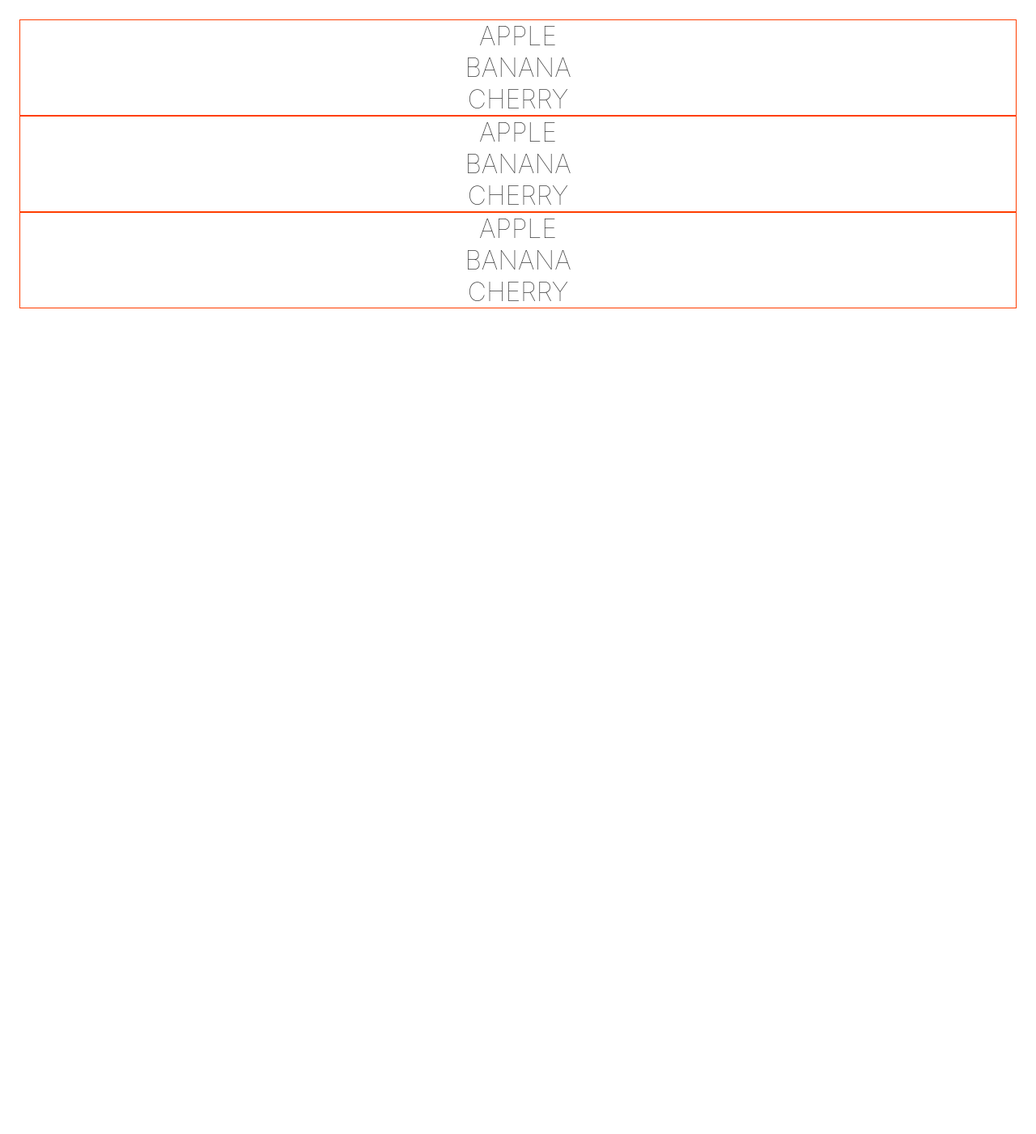
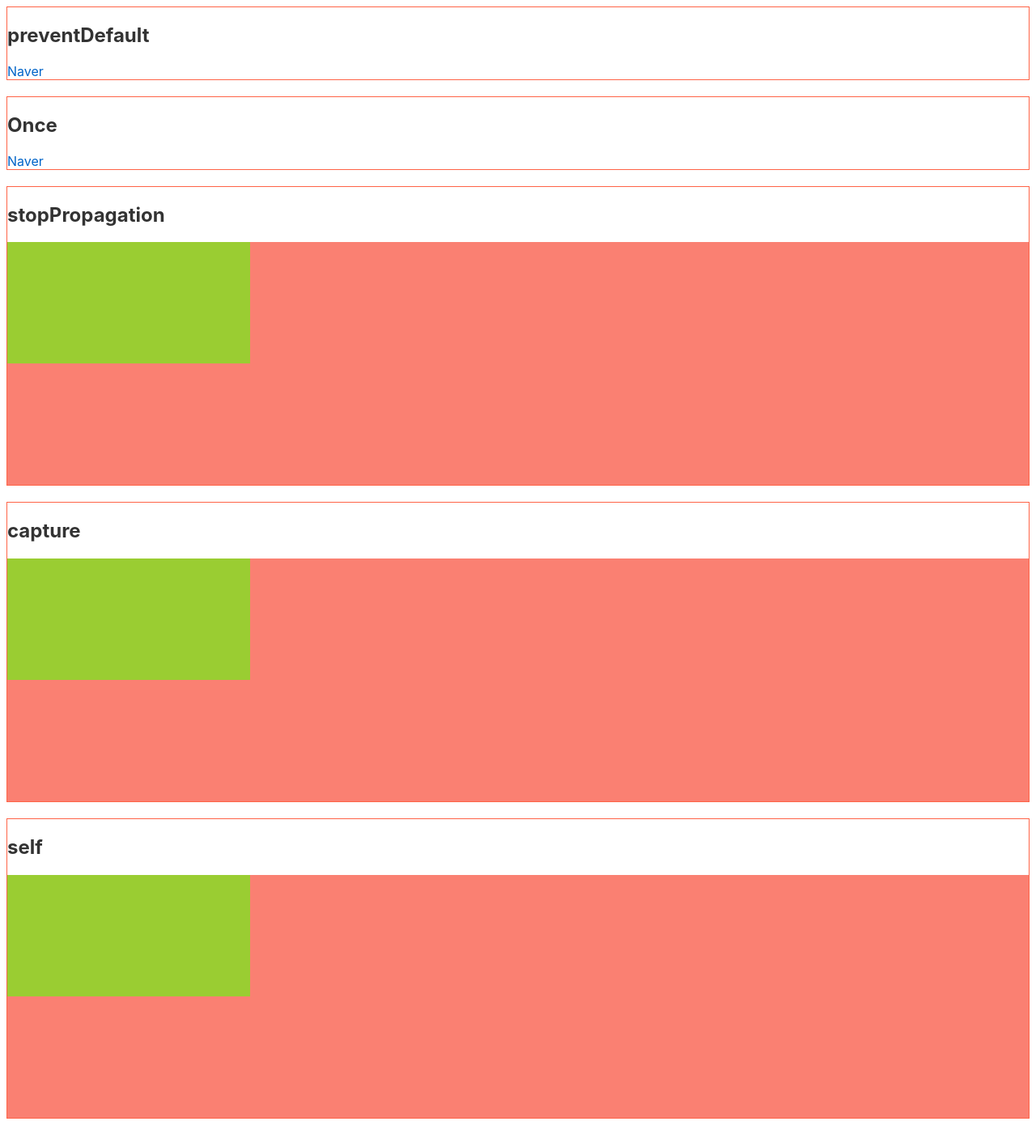
Before and after one commit to HongKeunAhn/Svelte, a Svelte app: page / in a window 1280 px wide. Shown: the top 1401 px of the page at 81% size. Before the commit the page ends 800 px from the top, so only its background shows below. Built offline with nearby package versions, Linux system fonts and the light colour scheme.

Commit message:
인라인 이벤트 핸들러 별도 파일로 분리

```diff
--- a/src/App.svelte
+++ b/src/App.svelte
@@ -1,67 +1,98 @@
 <script>
-import { each } from "svelte/internal";
+	function clickHandler(event) {
+		// console.log(event.target);
+		console.log(event.currentTarget);
+	}
 
+	function wheelHandler(event) {
+		console.log(event);
+	}
 
-	let fruits = [
-		{ id: '1', name: 'Apple' },
-		{ id: '2', name: 'Banana' },
-		{ id: '3', name: 'Cherry' },
-	];
-
-	function assign(fruit) {
-
-	fruit.name += '!';
-	fruits = fruits;
-	// $$invalidate(0. fruits);
-	}
 </script>
 
-<main>
 <section>
-		{#each fruits as fruit }
-			<div on:click={() => assign(fruit)}>
-				{fruit.name}
-			</div>
-		{/each}
+	<!-- 기본 동작 방지 -->
+	<!-- el.addEventListener('click', e => e.preventDefault()) -->
+	<h2>preventDefault</h2>
+	<a href="https://naver.com"
+		target="_blank"
+		on:click|preventDefault={clickHandler}>
+		Naver
+	</a>
 </section>
 
 <section>
-		{#each fruits as fruit (fruit.id) }
-			<div on:click={() => fruit.name += '!'}>
-				{fruit.name}
-			</div>
-		{/each}
-		<!-- $$invalidate(0, each_value_1[fruit_index].name += "!")  -->
+	<!-- 최초 실행 후 핸들러 삭제 -->
+	<h2>Once</h2>
+	<a href="https://naver.com"
+		target="_blank"
+		on:click|preventDefault|once={clickHandler}>
+		Naver
+	</a>
 </section>
 
 <section>
-		{#each fruits as {id, name} (id) }
-			<div on:click={() => name += '!'}>
-				{name}
+	<!-- 이벤트 버블링 방지 -->
+	<!-- el.addEventListener('click', e => e.stopPropagation()) -->
+	<h2>stopPropagation</h2>
+	<div class="parent" on:click={clickHandler}>
+		 <div class="child" on:click|stopPropagation={clickHandler}></div>
 	</div>
-		{/each}
-		<!-- $$invalidate(0, each_value_1[fruit_index].name += "!")  -->
 </section>
-</main>
+
+<section>
+	<!-- 이벤트 캡처링에서 핸들러 실행 -->
+	<!-- el.addEventListener('click', e => {}, true) -->
+	<!-- el.addEventListener('click', e => {}, {capture: true}) -->
+	<h2>capture</h2>
+	<!-- child를 클릭하면 parent가 먼저 console에 출력 -->
+	<div class="parent" on:click|capture={clickHandler}>
+		 <div class="child" on:click={clickHandler}></div>
+	</div>
+</section>
+
+<section>
+	<!-- event의 target과 currentTarget이 일치하는 경우 핸들러 실행 -->
+	<h2>self</h2>
+	<!-- self: 자기 자신을 명확하게 클릭했을 때만 실행 event.target = event.currentTarget -->
+	<div class="parent" on:click|self={clickHandler}>
+		 <div class="child"></div>
+	</div>
+</section>
+
+<section>
+	<!-- 이벤트 처리를 완료하지 않고도 기본 속도로 화면을 스크롤 -->
+	<!-- el.addEventListener('wheel', e => {}, {passive: true}) -->
+	<h2>passive</h2>
+	<div class="parent wheel" on:wheel|passive={wheelHandler}>
+		 <div class="child"></div>
+	</div>
+</section>
+
 
 <style>
-	main {
-		text-align: center;
-		padding: 1em;
-		max-width: 240px;
-		margin: 0 auto;
+	section {
+		border: 1px solid tomato;
+		margin-bottom: 20px;
 	}
 
-	section {
-		border: 1px solid #ff3e00;
-		text-transform: uppercase;
-		font-size: 2rem;
-		font-weight: 100;
+	.parent {
+		width: 100%;
+		height: 300px;
+		background-color: salmon;
 	}
 
-	@media (min-width: 640px) {
-		main {
-			max-width: none;
+	.child {
+		width: 300px;
+		height: 150px;
+		background-color: yellowgreen;
 	}
+
+	.wheel.parent {
+		overflow: auto;
+	}
+
+	.wheel .child {
+	height: 1000px;
 	}
 </style>
--- /dev/null
+++ b/src/InlineEventHandler.svelte
@@ -0,0 +1,67 @@
+<script>
+    import { each } from "svelte/internal";
+
+
+        let fruits = [
+            { id: '1', name: 'Apple' },
+            { id: '2', name: 'Banana' },
+            { id: '3', name: 'Cherry' },
+        ];
+
+        function assign(fruit) {
+
+        fruit.name += '!';
+        fruits = fruits;
+        // $$invalidate(0. fruits);
+        }
+    </script>
+
+    <main>
+        <section>
+            {#each fruits as fruit }
+                <div on:click={() => assign(fruit)}>
+                    {fruit.name}
+                </div>
+            {/each}
+        </section>
+
+        <section>
+            {#each fruits as fruit (fruit.id) }
+                <div on:click={() => fruit.name += '!'}>
+                    {fruit.name}
+                </div>
+            {/each}
+            <!-- $$invalidate(0, each_value_1[fruit_index].name += "!")  -->
+        </section>
+
+        <section>
+            {#each fruits as {id, name} (id) }
+                <div on:click={() => name += '!'}>
+                    {name}
+                </div>
+            {/each}
+            <!-- $$invalidate(0, each_value_1[fruit_index].name += "!")  -->
+        </section>
+    </main>
+
+    <style>
+        main {
+            text-align: center;
+            padding: 1em;
+            max-width: 240px;
+            margin: 0 auto;
+        }
+
+        section {
+            border: 1px solid #ff3e00;
+            text-transform: uppercase;
+            font-size: 2rem;
+            font-weight: 100;
+        }
+
+        @media (min-width: 640px) {
+            main {
+                max-width: none;
+            }
+        }
+    </style>
```
Lines whose indentation alone changed are shown as unchanged.
